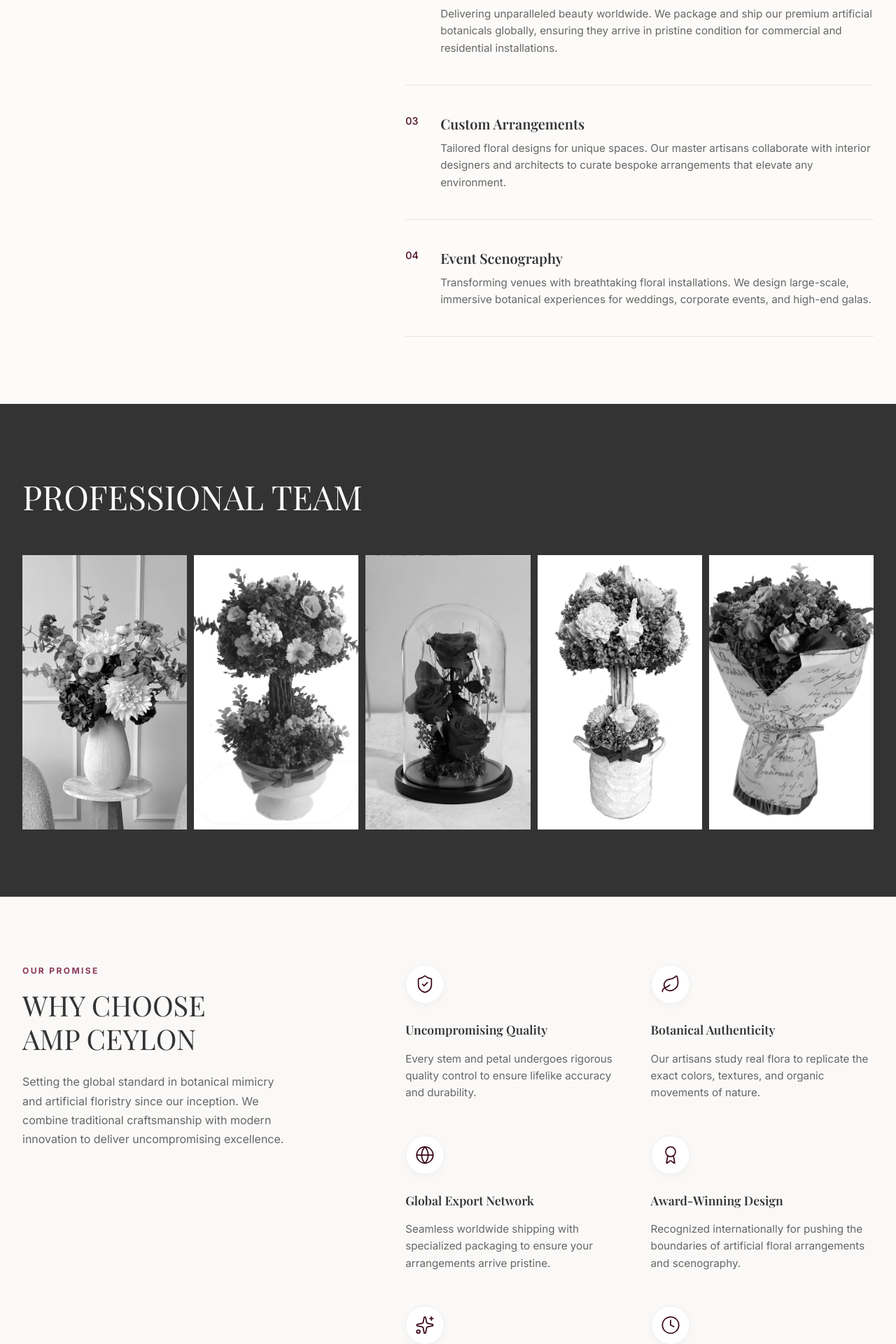
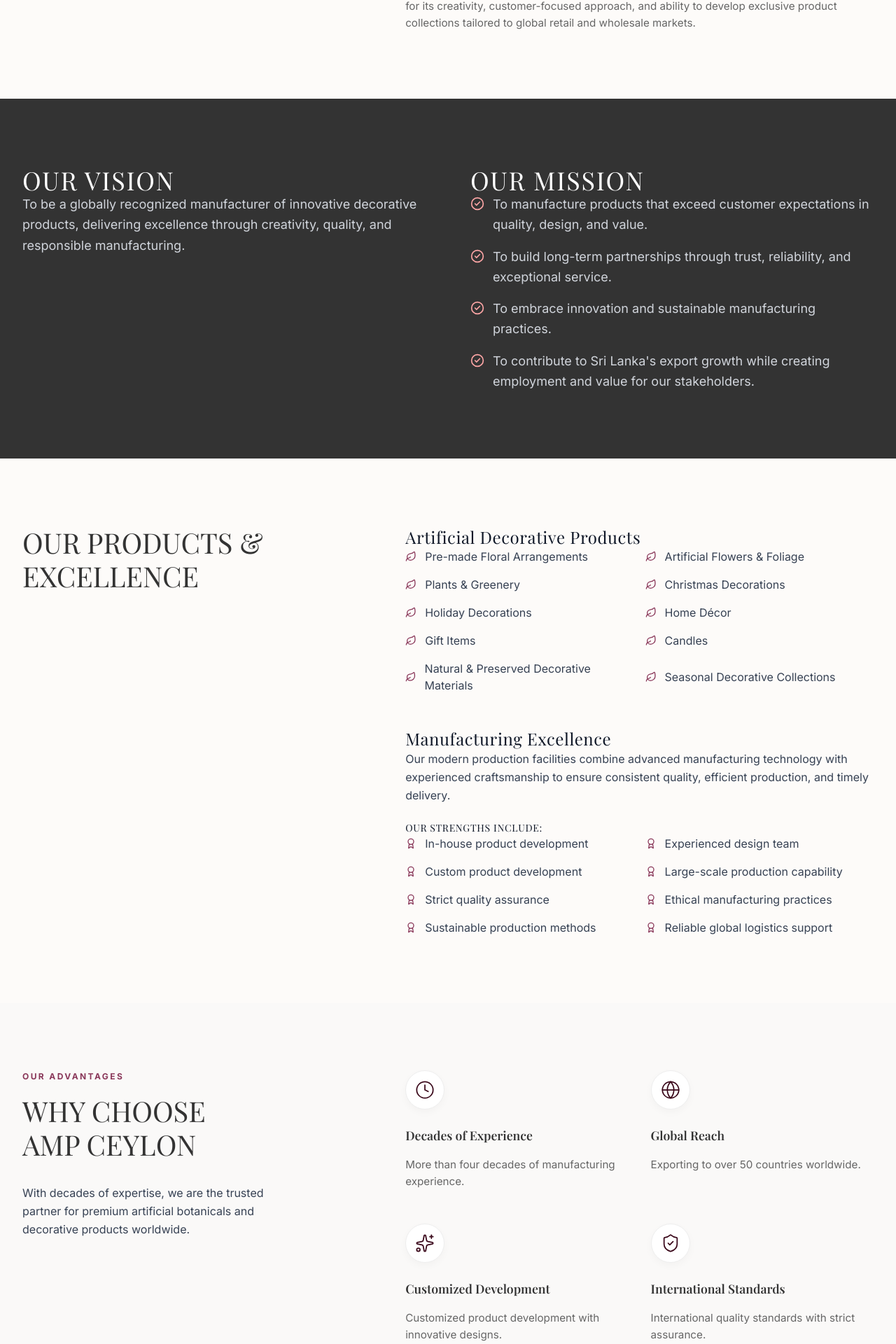
Before and after one commit to Deepatharshan/AMP_ceylon, a Next.js app in the folder frontend/: page /about in a window 1280 px wide. Shown: the part 798-2718 px from the top of the page at 70% size. Built offline with nearby package versions, Linux system fonts and the light colour scheme; no server answers; the database is empty; a web font is replaced by a local one.

Commit message:
feat: updated about page content, scroll animations, heritage stats, and interactive map

```diff
--- a/frontend/src/app/about/page.tsx
+++ b/frontend/src/app/about/page.tsx
@@ -1,7 +1,23 @@
+'use client';
+
+import { motion, Variants } from 'framer-motion';
 import Navbar from '@/components/Navbar';
 import Footer from '@/components/Footer';
 import styles from './About.module.css';
-import { ShieldCheck, Leaf, Globe, Award, Sparkles, Clock } from 'lucide-react';
+import { ShieldCheck, Leaf, Globe, Award, Sparkles, Clock, CheckCircle2 } from 'lucide-react';
+
+const fadeUp: Variants = {
+  hidden: { opacity: 0, y: 40 },
+  visible: { opacity: 1, y: 0, transition: { duration: 0.8, ease: "easeOut" } }
+};
+
+const staggerContainer: Variants = {
+  hidden: { opacity: 0 },
+  visible: {
+    opacity: 1,
+    transition: { staggerChildren: 0.15 }
+  }
+};
 
 export default function AboutPage() {
   return (
@@ -10,217 +26,222 @@ export default function AboutPage() {
 
       {/* Hero Section */}
       <section className={styles.hero}>
-        <img
+        <motion.img
+          initial={{ scale: 1.05, opacity: 0 }}
+          animate={{ scale: 1, opacity: 0.7 }}
+          transition={{ duration: 1.5, ease: "easeOut" }}
           src="/aboutusheader.jpg"
           alt="About Us Hero"
           className={styles.heroImage}
         />
-        <h1 className={styles.heroTitle}>About Us</h1>
+        <motion.h1
+          initial={{ y: 30, opacity: 0 }}
+          animate={{ y: 0, opacity: 1 }}
+          transition={{ duration: 1, delay: 0.2 }}
+          className={styles.heroTitle}
+        >
+          About Us
+        </motion.h1>
       </section>
 
-      {/* Capabilities Section */}
+      {/* Intro Section */}
       <section className={styles.section}>
-        <div className={styles.twoColumn}>
-          <div className={styles.columnLeft}>
+        <motion.div
+          className={styles.twoColumn}
+          variants={staggerContainer}
+          initial="hidden"
+          whileInView="visible"
+          viewport={{ once: true, margin: "-100px" }}
+        >
+          <motion.div variants={fadeUp} className={styles.columnLeft}>
             <h2 className={styles.sectionHeading}>
-              We Provide<br />
-              Various Services
+              Our Story
             </h2>
-          </div>
-          <div className={styles.columnRight}>
-            <ul className={styles.serviceList}>
-              <li className={styles.serviceItem}>
-                <span className={styles.serviceNumber}>01</span>
-                <div className={styles.serviceContent}>
-                  <h3 className={styles.serviceTitle}>Botanical Mimicry</h3>
-                  <p className={styles.serviceDesc}>
-                    Perfecting the art of lifelike artificial florals. Our state-of-the-art facilities ensure every petal, stem, and leaf looks indistinguishable from nature, offering timeless elegance without maintenance.
-                  </p>
-                </div>
-              </li>
-              <li className={styles.serviceItem}>
-                <span className={styles.serviceNumber}>02</span>
-                <div className={styles.serviceContent}>
-                  <h3 className={styles.serviceTitle}>Global Export</h3>
-                  <p className={styles.serviceDesc}>
-                    Delivering unparalleled beauty worldwide. We package and ship our premium artificial botanicals globally, ensuring they arrive in pristine condition for commercial and residential installations.
-                  </p>
-                </div>
-              </li>
-              <li className={styles.serviceItem}>
-                <span className={styles.serviceNumber}>03</span>
-                <div className={styles.serviceContent}>
-                  <h3 className={styles.serviceTitle}>Custom Arrangements</h3>
-                  <p className={styles.serviceDesc}>
-                    Tailored floral designs for unique spaces. Our master artisans collaborate with interior designers and architects to curate bespoke arrangements that elevate any environment.
-                  </p>
-                </div>
-              </li>
-              <li className={styles.serviceItem}>
-                <span className={styles.serviceNumber}>04</span>
-                <div className={styles.serviceContent}>
-                  <h3 className={styles.serviceTitle}>Event Scenography</h3>
-                  <p className={styles.serviceDesc}>
-                    Transforming venues with breathtaking floral installations. We design large-scale, immersive botanical experiences for weddings, corporate events, and high-end galas.
-                  </p>
-                </div>
-              </li>
-            </ul>
-          </div>
-        </div>
+          </motion.div>
+          <motion.div variants={fadeUp} className={styles.columnRight}>
+            <p className={`${styles.serviceDesc} mb-6 text-lg`}>
+              AMP Ceylon (Pvt) Ltd. is one of Sri Lanka's leading manufacturers and exporters of premium artificial decorative products, giftware, and sustainable packaging solutions. Established in 1984, the company has earned an international reputation for quality, innovation, and reliability, supplying customers in more than 50 countries across Europe, North America, Asia, Australia, and other global markets.
+            </p>
+            <p className={`${styles.serviceDesc} text-lg`}>
+              Located in the Export Processing Zone, Katunayake, Sri Lanka, AMP Ceylon combines advanced manufacturing capabilities with skilled craftsmanship to produce world-class products that meet international quality and ethical standards. The company is recognized for its creativity, customer-focused approach, and ability to develop exclusive product collections tailored to global retail and wholesale markets.
+            </p>
+          </motion.div>
+        </motion.div>
       </section>
 
-      {/* Artisans (Team) Section */}
-      <section className={styles.teamSection}>
-        <h2 className={styles.teamHeading}>Professional Team</h2>
-        <div className={styles.teamGrid}>
-          {/* Team Member 1 */}
-          <div className={styles.teamMember}>
-            <img src="/images1.jpg" alt="Aria Smith" />
-            <div className={styles.teamInfo}>
-              <span className={styles.teamRole}>Founder & CEO</span>
-              <h3 className={styles.teamName}>Aria Smith</h3>
-              <div className={styles.teamSocials}>
-                <a href="#">FB</a>
-                <a href="#">TW</a>
-                <a href="#">IN</a>
+      {/* Vision & Mission Section */}
+      <section className={`${styles.teamSection}`}>
+        <motion.div
+          className="max-w-[1400px] mx-auto px-6 md:px-0 grid grid-cols-1 md:grid-cols-2 gap-16"
+          variants={staggerContainer}
+          initial="hidden"
+          whileInView="visible"
+          viewport={{ once: true, margin: "-100px" }}
+        >
+          <motion.div variants={fadeUp}>
+            <h2 className="font-playfair text-4xl mb-6 text-white uppercase tracking-wider">Our Vision</h2>
+            <p className="text-gray-300 text-lg leading-relaxed">
+              To be a globally recognized manufacturer of innovative decorative products, delivering excellence through creativity, quality, and responsible manufacturing.
+            </p>
+          </motion.div>
+          <motion.div variants={fadeUp}>
+            <h2 className="font-playfair text-4xl mb-6 text-white uppercase tracking-wider">Our Mission</h2>
+            <ul className="text-gray-300 text-lg leading-relaxed space-y-4">
+              {[
+                "To manufacture products that exceed customer expectations in quality, design, and value.",
+                "To build long-term partnerships through trust, reliability, and exceptional service.",
+                "To embrace innovation and sustainable manufacturing practices.",
+                "To contribute to Sri Lanka's export growth while creating employment and value for our stakeholders."
+              ].map((mission, idx) => (
+                <motion.li key={idx} variants={fadeUp} className="flex items-start gap-3">
+                  <CheckCircle2 className="mt-1 flex-shrink-0 text-[#fca5a5]" size={20} />
+                  {mission}
+                </motion.li>
+              ))}
+            </ul>
+          </motion.div>
+        </motion.div>
+      </section>
+
+      {/* Our Products & Excellence Section */}
+      <section className={styles.section}>
+        <motion.div
+          className={styles.twoColumn}
+          variants={staggerContainer}
+          initial="hidden"
+          whileInView="visible"
+          viewport={{ once: true, margin: "-100px" }}
+        >
+          <motion.div variants={fadeUp} className={styles.columnLeft}>
+            <h2 className={styles.sectionHeading}>
+              Our Products &<br />
+              Excellence
+            </h2>
+          </motion.div>
+          <div className={styles.columnRight}>
+
+            <motion.div variants={fadeUp} className="mb-12">
+              <h3 className="text-2xl font-semibold mb-6 text-gray-900 font-playfair tracking-wide">Artificial Decorative Products</h3>
+              <div className="grid grid-cols-1 md:grid-cols-2 gap-4">
+                {[
+                  'Pre-made Floral Arrangements',
+                  'Artificial Flowers & Foliage',
+                  'Plants & Greenery',
+                  'Christmas Decorations',
+                  'Holiday Decorations',
+                  'Home Décor',
+                  'Gift Items',
+                  'Candles',
+                  'Natural & Preserved Decorative Materials',
+                  'Seasonal Decorative Collections'
+                ].map((item, idx) => (
+                  <motion.div key={idx} variants={fadeUp} className="flex items-center gap-3 text-gray-700">
+                    <Leaf size={16} className="text-[#8a385a]" />
+                    <span>{item}</span>
+                  </motion.div>
+                ))}
               </div>
-            </div>
+            </motion.div>
+
+            <motion.div variants={fadeUp}>
+              <h3 className="text-2xl font-semibold mb-4 text-gray-900 font-playfair tracking-wide">Manufacturing Excellence</h3>
+              <p className="text-gray-700 leading-relaxed mb-6">
+                Our modern production facilities combine advanced manufacturing technology with experienced craftsmanship to ensure consistent quality, efficient production, and timely delivery.
+              </p>
+              <h4 className="font-semibold text-gray-900 mb-4 uppercase text-sm tracking-wider">Our Strengths Include:</h4>
+              <div className="grid grid-cols-1 sm:grid-cols-2 gap-4">
+                {[
+                  'In-house product development',
+                  'Experienced design team',
+                  'Custom product development',
+                  'Large-scale production capability',
+                  'Strict quality assurance',
+                  'Ethical manufacturing practices',
+                  'Sustainable production methods',
+                  'Reliable global logistics support'
+                ].map((item, idx) => (
+                  <motion.div key={idx} variants={fadeUp} className="flex items-center gap-3 text-gray-700">
+                    <Award size={16} className="text-[#8a385a]" />
+                    <span>{item}</span>
+                  </motion.div>
+                ))}
+              </div>
+            </motion.div>
+
           </div>
-          {/* Team Member 2 */}
-          <div className={styles.teamMember}>
-            <img src="/222.jpeg" alt="Julian Ford" />
-            <div className={styles.teamInfo}>
-              <span className={styles.teamRole}>Head Artisan</span>
-              <h3 className={styles.teamName}>Julian Ford</h3>
-              <div className={styles.teamSocials}>
-                <a href="#">FB</a>
-                <a href="#">TW</a>
-                <a href="#">IN</a>
-              </div>
-            </div>
-          </div>
-          {/* Team Member 3 */}
-          <div className={styles.teamMember}>
-            <img src="/image2.jpg" alt="Maya Lin" />
-            <div className={styles.teamInfo}>
-              <span className={styles.teamRole}>Lead Designer</span>
-              <h3 className={styles.teamName}>Maya Lin</h3>
-              <div className={styles.teamSocials}>
-                <a href="#">FB</a>
-                <a href="#">TW</a>
-                <a href="#">IN</a>
-              </div>
-            </div>
-          </div>
-          {/* Team Member 4 */}
-          <div className={styles.teamMember}>
-            <img src="/112.jpg" alt="Marcus Chen" />
-            <div className={styles.teamInfo}>
-              <span className={styles.teamRole}>Export Manager</span>
-              <h3 className={styles.teamName}>Marcus Chen</h3>
-              <div className={styles.teamSocials}>
-                <a href="#">FB</a>
-                <a href="#">TW</a>
-                <a href="#">IN</a>
-              </div>
-            </div>
-          </div>
-          {/* Team Member 5 */}
-          <div className={styles.teamMember}>
-            <img src="/3221.jpg" alt="Elena Rossi" />
-            <div className={styles.teamInfo}>
-              <span className={styles.teamRole}>Scenography Lead</span>
-              <h3 className={styles.teamName}>Elena Rossi</h3>
-              <div className={styles.teamSocials}>
-                <a href="#">FB</a>
-                <a href="#">TW</a>
-                <a href="#">IN</a>
-              </div>
-            </div>
-          </div>
-        </div>
+        </motion.div>
       </section>
 
       {/* Why Choose Us Section */}
-      <section className={`${styles.section} ${styles.whyChooseUs}`}>
-        <div className={styles.twoColumn}>
-          <div className={styles.columnLeft}>
-            <p className={styles.preTitle}>Our Promise</p>
+      <section className={`${styles.section} bg-[#faf9f8]`}>
+        <motion.div
+          className={styles.twoColumn}
+          variants={staggerContainer}
+          initial="hidden"
+          whileInView="visible"
+          viewport={{ once: true, margin: "-100px" }}
+        >
+          <motion.div variants={fadeUp} className={styles.columnLeft}>
+            <p className={styles.preTitle}>Our Advantages</p>
             <h2 className={styles.sectionHeading}>
               Why Choose<br />
               AMP Ceylon
             </h2>
-            <p className={styles.sectionDesc}>
-              Setting the global standard in botanical mimicry and artificial floristry since our inception. We combine traditional craftsmanship with modern innovation to deliver uncompromising excellence.
+            <p className="mt-8 text-gray-700 leading-relaxed max-w-sm">
+              With decades of expertise, we are the trusted partner for premium artificial botanicals and decorative products worldwide.
             </p>
+          </motion.div>
+          <div className={styles.columnRight}>
+            <motion.div
+              className={styles.capabilitiesGrid}
+              variants={staggerContainer}
+              initial="hidden"
+              whileInView="visible"
+              viewport={{ once: true, margin: "-50px" }}
+            >
+              {[
+                { icon: Clock, title: "Decades of Experience", desc: "More than four decades of manufacturing experience." },
+                { icon: Globe, title: "Global Reach", desc: "Exporting to over 50 countries worldwide." },
+                { icon: Sparkles, title: "Customized Development", desc: "Customized product development with innovative designs." },
+                { icon: ShieldCheck, title: "International Standards", desc: "International quality standards with strict assurance." },
+                { icon: Award, title: "Competitive Value", desc: "Competitive pricing matched with reliable delivery schedules." },
+                { icon: Leaf, title: "Sustainable & Ethical", desc: "Sustainable manufacturing approach with professional customer support." }
+              ].map((cap, idx) => {
+                const Icon = cap.icon;
+                return (
+                  <motion.div key={idx} variants={fadeUp} className={styles.capItem}>
+                    <div className={styles.iconWrapper}>
+                      <Icon size={28} strokeWidth={1.5} />
+                    </div>
+                    <h3 className={styles.capTitle}>{cap.title}</h3>
+                    <p className={styles.capDesc}>{cap.desc}</p>
+                  </motion.div>
+                );
+              })}
+            </motion.div>
           </div>
-          <div className={styles.columnRight}>
-            <div className={styles.capabilitiesGrid}>
+        </motion.div>
+      </section>
 
-              <div className={styles.capItem}>
-                <div className={styles.iconWrapper}>
-                  <ShieldCheck size={28} strokeWidth={1.5} />
-                </div>
-                <h3 className={styles.capTitle}>Uncompromising Quality</h3>
-                <p className={styles.capDesc}>
-                  Every stem and petal undergoes rigorous quality control to ensure lifelike accuracy and durability.
-                </p>
-              </div>
-
-              <div className={styles.capItem}>
-                <div className={styles.iconWrapper}>
-                  <Leaf size={28} strokeWidth={1.5} />
-                </div>
-                <h3 className={styles.capTitle}>Botanical Authenticity</h3>
-                <p className={styles.capDesc}>
-                  Our artisans study real flora to replicate the exact colors, textures, and organic movements of nature.
-                </p>
-              </div>
-
-              <div className={styles.capItem}>
-                <div className={styles.iconWrapper}>
-                  <Globe size={28} strokeWidth={1.5} />
-                </div>
-                <h3 className={styles.capTitle}>Global Export Network</h3>
-                <p className={styles.capDesc}>
-                  Seamless worldwide shipping with specialized packaging to ensure your arrangements arrive pristine.
-                </p>
-              </div>
-
-              <div className={styles.capItem}>
-                <div className={styles.iconWrapper}>
-                  <Award size={28} strokeWidth={1.5} />
-                </div>
-                <h3 className={styles.capTitle}>Award-Winning Design</h3>
-                <p className={styles.capDesc}>
-                  Recognized internationally for pushing the boundaries of artificial floral arrangements and scenography.
-                </p>
-              </div>
-
-              <div className={styles.capItem}>
-                <div className={styles.iconWrapper}>
-                  <Sparkles size={28} strokeWidth={1.5} />
-                </div>
-                <h3 className={styles.capTitle}>Bespoke Creations</h3>
-                <p className={styles.capDesc}>
-                  Tailored solutions designed specifically for interior designers, luxury hotels, and high-end retail spaces.
-                </p>
-              </div>
-
-              <div className={styles.capItem}>
-                <div className={styles.iconWrapper}>
-                  <Clock size={28} strokeWidth={1.5} />
-                </div>
-                <h3 className={styles.capTitle}>Timeless Elegance</h3>
-                <p className={styles.capDesc}>
-                  Invest in beauty that lasts. Our premium products require zero maintenance while providing year-round perfection.
-                </p>
-              </div>
-
-            </div>
-          </div>
-        </div>
+      {/* Commitment Section */}
+      <section className="bg-white py-24 px-6 md:px-12 text-center border-t border-gray-100 overflow-hidden">
+        <motion.div
+          className="max-w-4xl mx-auto"
+          variants={staggerContainer}
+          initial="hidden"
+          whileInView="visible"
+          viewport={{ once: true, margin: "-100px" }}
+        >
+          <motion.div variants={fadeUp}>
+            <ShieldCheck size={48} className="text-[#8a385a] mx-auto mb-6" strokeWidth={1} />
+          </motion.div>
+          <motion.h2 variants={fadeUp} className="font-playfair text-4xl text-gray-900 mb-8 uppercase tracking-wide">
+            Our Commitment
+          </motion.h2>
+          <motion.p variants={fadeUp} className="text-xl text-gray-700 leading-relaxed italic">
+            "At AMP Ceylon, customer satisfaction is at the heart of everything we do. We continuously invest in innovation, product development, and manufacturing excellence to provide products that add value to our customers' businesses."
+          </motion.p>
+        </motion.div>
       </section>
 
       <Footer />
--- a/frontend/src/components/Heritage.tsx
+++ b/frontend/src/components/Heritage.tsx
@@ -11,12 +11,12 @@ export default function Heritage() {
     <section className={`${styles.heritage} fade-in ${isVisible ? 'visible' : ''}`} ref={ref}>
       <div className={styles.textContent}>
         <p className={styles.preTitle}>Our Heritage</p>
-        <h2 className={styles.title}>35 Years of Botanical Excellence</h2>
+        <h2 className={styles.title}>40+ Years of Botanical Excellence</h2>
         <p className={styles.description}>
-          Founded in 1989, AMP Ceylon pioneered the art of hyper-realistic artificial botanicals in South Asia. What began as a small boutique workshop has blossomed into a global leader in floral design.
+          Established in 1984, AMP Ceylon pioneered the art of hyper-realistic artificial botanicals in South Asia. What began as a small boutique workshop has blossomed into a global leader in floral design.
         </p>
         <p className={styles.description}>
-          Today, we operate a state-of-the-art 100,000+ sq ft manufacturing facility employing over 500 skilled artisans who meticulously hand-assemble every petal and leaf. We are not just manufacturers, we are global export specialists serving 40+ countries with meticulous attention to customs compliance and logistics.
+          Today, we operate a state-of-the-art 100,000+ sq ft manufacturing facility employing over 500 skilled artisans who meticulously hand-assemble every petal and leaf. We are not just manufacturers, we are global export specialists serving 50+ countries with meticulous attention to customs compliance and logistics.
         </p>
       </div>
 
```
Also changed, not shown: frontend/src/app/contact/page.tsx (+10 -12 lines).
